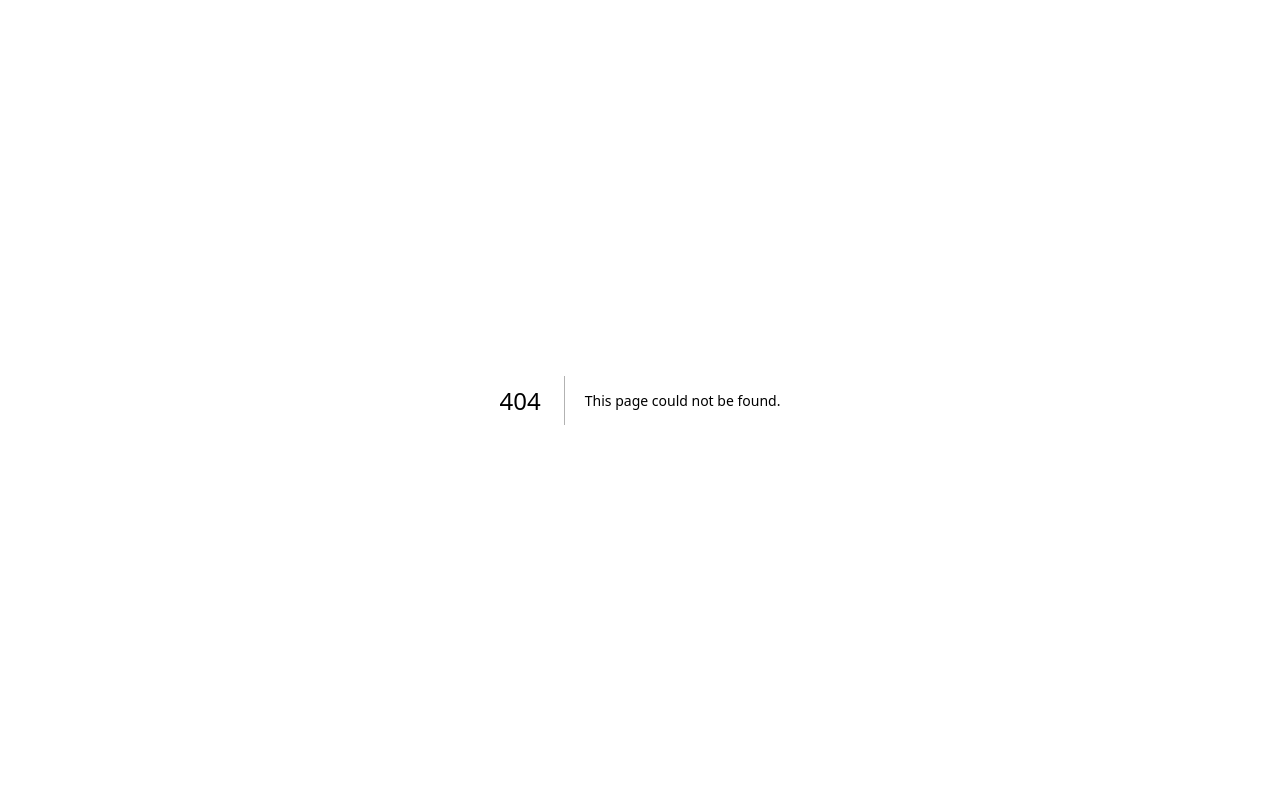
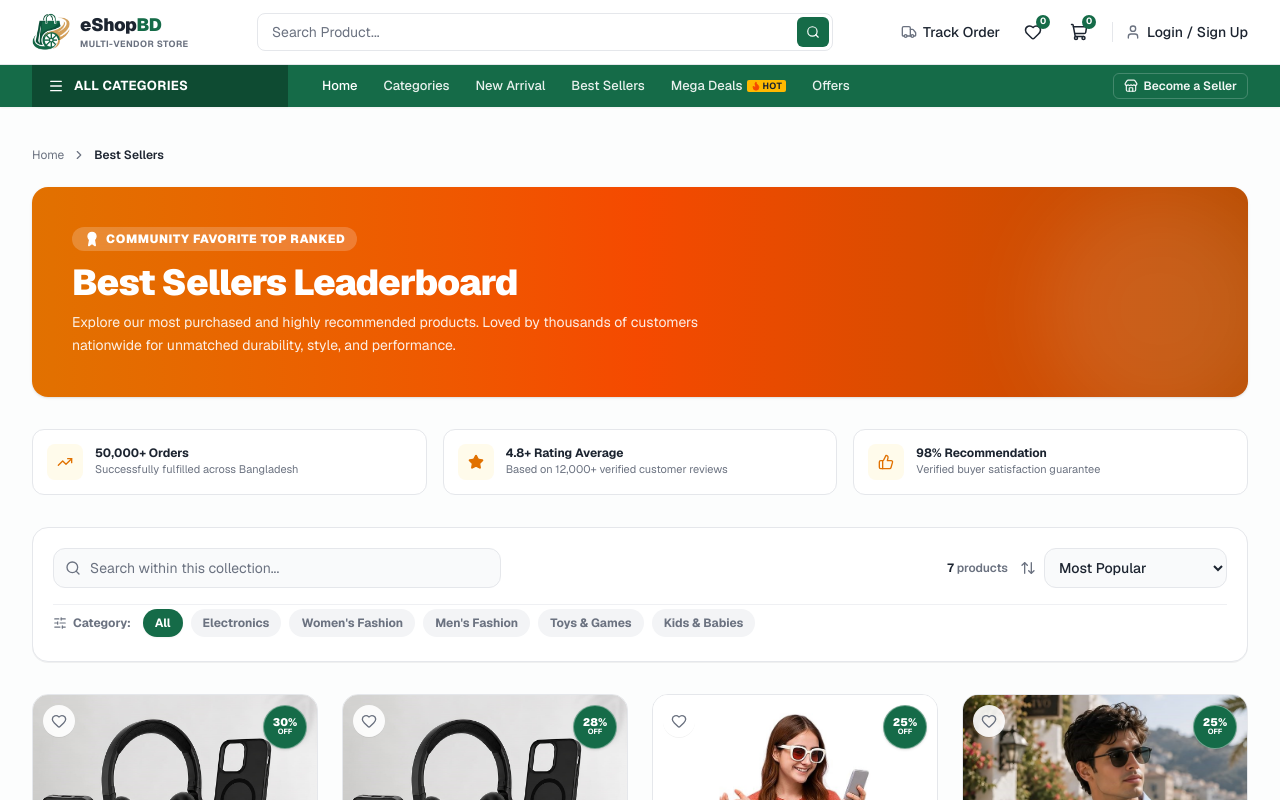
Before and after one commit to Asmual/eShopBD, a Next.js app: page /best-sellers in a window 1280 px wide. Before the commit this address had no page. Shown: the top 800 px of the page. Built offline with nearby package versions, Linux system fonts and the light colour scheme.

Commit message:
Implement Best Sellers leaderboard page with verified customer ratings and high-volume rankings

```diff
--- /dev/null
+++ b/src/app/(storefront)/best-sellers/page.tsx
@@ -0,0 +1,168 @@
+"use client";
+
+import React, { useState, useMemo } from "react";
+import Link from "next/link";
+import { Award, ChevronRight, TrendingUp, ThumbsUp, Star } from "lucide-react";
+import ProductCard from "@/features/products/components/ProductCard";
+import ProductFilterBar from "@/features/products/components/ProductFilterBar";
+import EmptyState from "@/components/common/EmptyState";
+import { ALL_PRODUCTS } from "@/data/products";
+
+const BEST_SELLER_CATEGORIES = [
+  { id: "electronics", name: "Electronics" },
+  { id: "women", name: "Women's Fashion" },
+  { id: "men", name: "Men's Fashion" },
+  { id: "toys-games", name: "Toys & Games" },
+  { id: "kids", name: "Kids & Babies" },
+];
+
+export default function BestSellersPage() {
+  const [selectedCategory, setSelectedCategory] = useState("all");
+  const [sortBy, setSortBy] = useState("popular");
+  const [searchQuery, setSearchQuery] = useState("");
+
+  const bestSellers = useMemo(() => {
+    let result = ALL_PRODUCTS.filter(
+      (p) => p.isBestSeller || p.soldCount > 1000
+    );
+    if (result.length < 6) {
+      result = [...ALL_PRODUCTS].sort((a, b) => b.soldCount - a.soldCount);
+    }
+
+    if (selectedCategory !== "all") {
+      result = result.filter((p) => p.category === selectedCategory);
+    }
+
+    if (searchQuery.trim()) {
+      const q = searchQuery.toLowerCase();
+      result = result.filter(
+        (p) =>
+          p.name.toLowerCase().includes(q) ||
+          p.categoryName.toLowerCase().includes(q)
+      );
+    }
+
+    switch (sortBy) {
+      case "price-low":
+        result.sort((a, b) => a.price - b.price);
+        break;
+      case "price-high":
+        result.sort((a, b) => b.price - a.price);
+        break;
+      case "rating":
+        result.sort((a, b) => b.rating - a.rating);
+        break;
+      case "featured":
+        result.sort((a, b) => b.price - a.price);
+        break;
+      case "popular":
+      default:
+        result.sort((a, b) => b.soldCount - a.soldCount);
+        break;
+    }
+
+    return result;
+  }, [selectedCategory, searchQuery, sortBy]);
+
+  return (
+    <div className="w-full bg-brand-surface/40 min-h-screen py-6 sm:py-10">
+      <div className="max-w-7xl mx-auto px-4 sm:px-6 lg:px-8">
+        {/* Breadcrumb Navigation */}
+        <nav
+          aria-label="Breadcrumb"
+          className="flex items-center gap-2 text-xs text-text-muted mb-4 sm:mb-6"
+        >
+          <Link href="/" className="hover:text-brand transition-colors">
+            Home
+          </Link>
+          <ChevronRight className="w-3.5 h-3.5" />
+          <span className="text-text-main font-semibold">Best Sellers</span>
+        </nav>
+
+        {/* Hero Header Banner */}
+        <div className="bg-gradient-to-r from-amber-600 via-orange-600 to-amber-700 rounded-2xl p-6 sm:p-10 text-white mb-6 sm:mb-8 shadow-sm relative overflow-hidden">
+          <div className="relative z-10 max-w-2xl">
+            <div className="inline-flex items-center gap-1.5 px-3 py-1 rounded-full bg-white/20 text-white text-xs font-black uppercase tracking-wider mb-3 backdrop-blur-xs">
+              <Award className="w-4 h-4 fill-current" />
+              <span>Community Favorite Top Ranked</span>
+            </div>
+            <h1 className="text-2xl sm:text-4xl font-black tracking-tight">
+              Best Sellers Leaderboard
+            </h1>
+            <p className="mt-2 text-xs sm:text-sm text-white/90 leading-relaxed">
+              Explore our most purchased and highly recommended products. Loved by thousands of customers nationwide for unmatched durability, style, and performance.
+            </p>
+          </div>
+          <div className="absolute -right-8 -bottom-8 w-60 h-60 bg-white/10 rounded-full blur-2xl pointer-events-none" />
+        </div>
+
+        {/* Stats Highlight Bar */}
+        <div className="grid grid-cols-1 sm:grid-cols-3 gap-3 sm:gap-4 mb-8">
+          <div className="bg-white rounded-xl p-3.5 border border-border-light flex items-center gap-3">
+            <div className="w-9 h-9 rounded-lg bg-amber-50 text-amber-600 flex items-center justify-center shrink-0">
+              <TrendingUp className="w-4 h-4" />
+            </div>
+            <div>
+              <h4 className="text-xs font-bold text-text-main">50,000+ Orders</h4>
+              <p className="text-[11px] text-text-muted">Successfully fulfilled across Bangladesh</p>
+            </div>
+          </div>
+
+          <div className="bg-white rounded-xl p-3.5 border border-border-light flex items-center gap-3">
+            <div className="w-9 h-9 rounded-lg bg-amber-50 text-amber-600 flex items-center justify-center shrink-0">
+              <Star className="w-4 h-4 fill-current" />
+            </div>
+            <div>
+              <h4 className="text-xs font-bold text-text-main">4.8+ Rating Average</h4>
+              <p className="text-[11px] text-text-muted">Based on 12,000+ verified customer reviews</p>
+            </div>
+          </div>
+
+          <div className="bg-white rounded-xl p-3.5 border border-border-light flex items-center gap-3">
+            <div className="w-9 h-9 rounded-lg bg-amber-50 text-amber-600 flex items-center justify-center shrink-0">
+              <ThumbsUp className="w-4 h-4" />
+            </div>
+            <div>
+              <h4 className="text-xs font-bold text-text-main">98% Recommendation</h4>
+              <p className="text-[11px] text-text-muted">Verified buyer satisfaction guarantee</p>
+            </div>
+          </div>
+        </div>
+
+        {/* Filter and Sort Bar */}
+        <ProductFilterBar
+          categories={BEST_SELLER_CATEGORIES}
+          selectedCategory={selectedCategory}
+          onSelectCategory={setSelectedCategory}
+          sortBy={sortBy}
+          onSortChange={setSortBy}
+          searchQuery={searchQuery}
+          onSearchChange={setSearchQuery}
+          totalCount={bestSellers.length}
+        />
+
+        {/* Product Cards Grid */}
+        {bestSellers.length > 0 ? (
+          <div className="grid grid-cols-2 sm:grid-cols-3 lg:grid-cols-4 gap-3 sm:gap-6">
+            {bestSellers.map((product, idx) => (
+              <ProductCard
+                key={product.id}
+                product={product}
+                priority={idx < 4}
+              />
+            ))}
+          </div>
+        ) : (
+          <EmptyState
+            title="No best selling products found"
+            description="Try clearing search filters or selecting all categories to view the full list."
+            onReset={() => {
+              setSelectedCategory("all");
+              setSearchQuery("");
+            }}
+          />
+        )}
+      </div>
+    </div>
+  );
+}
```
